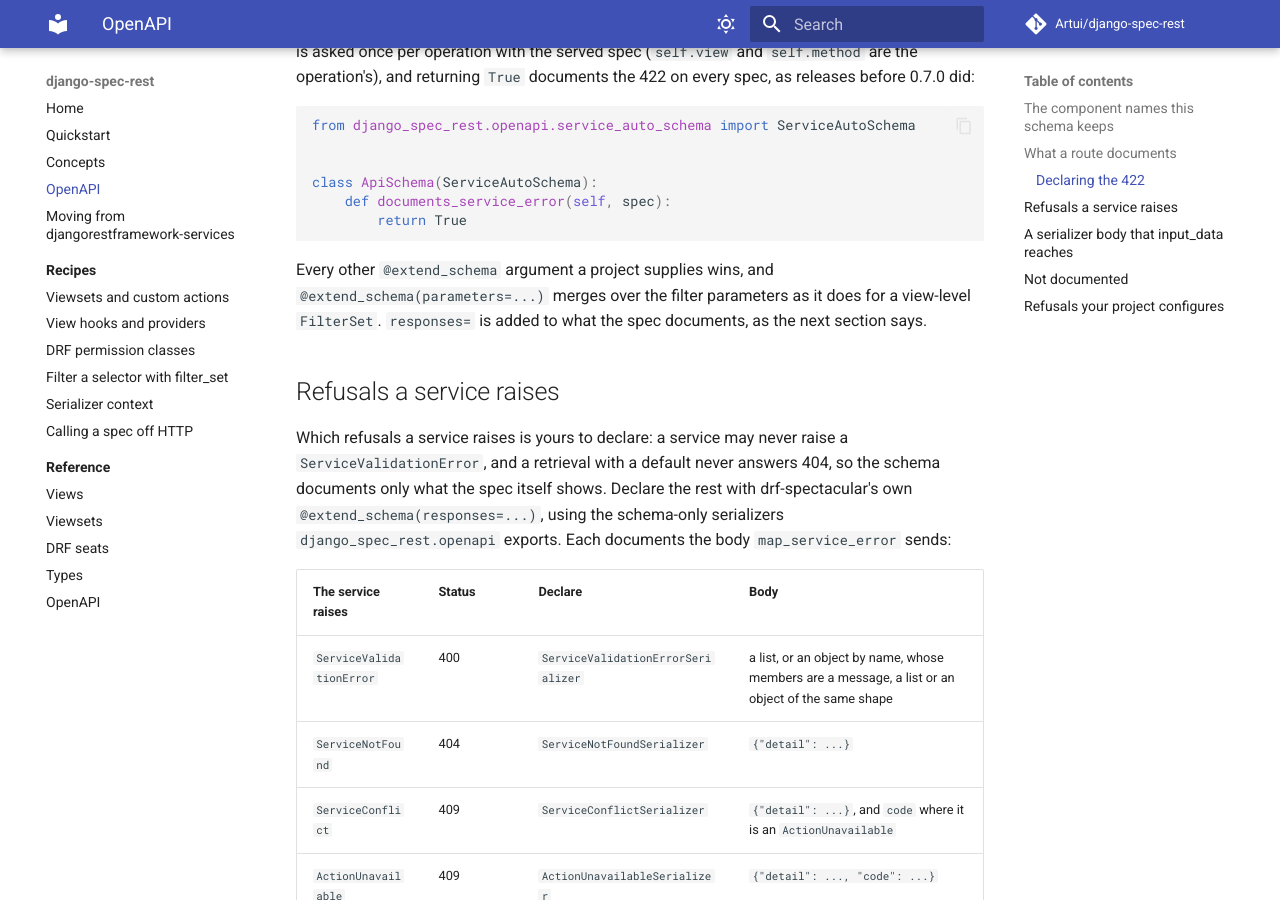
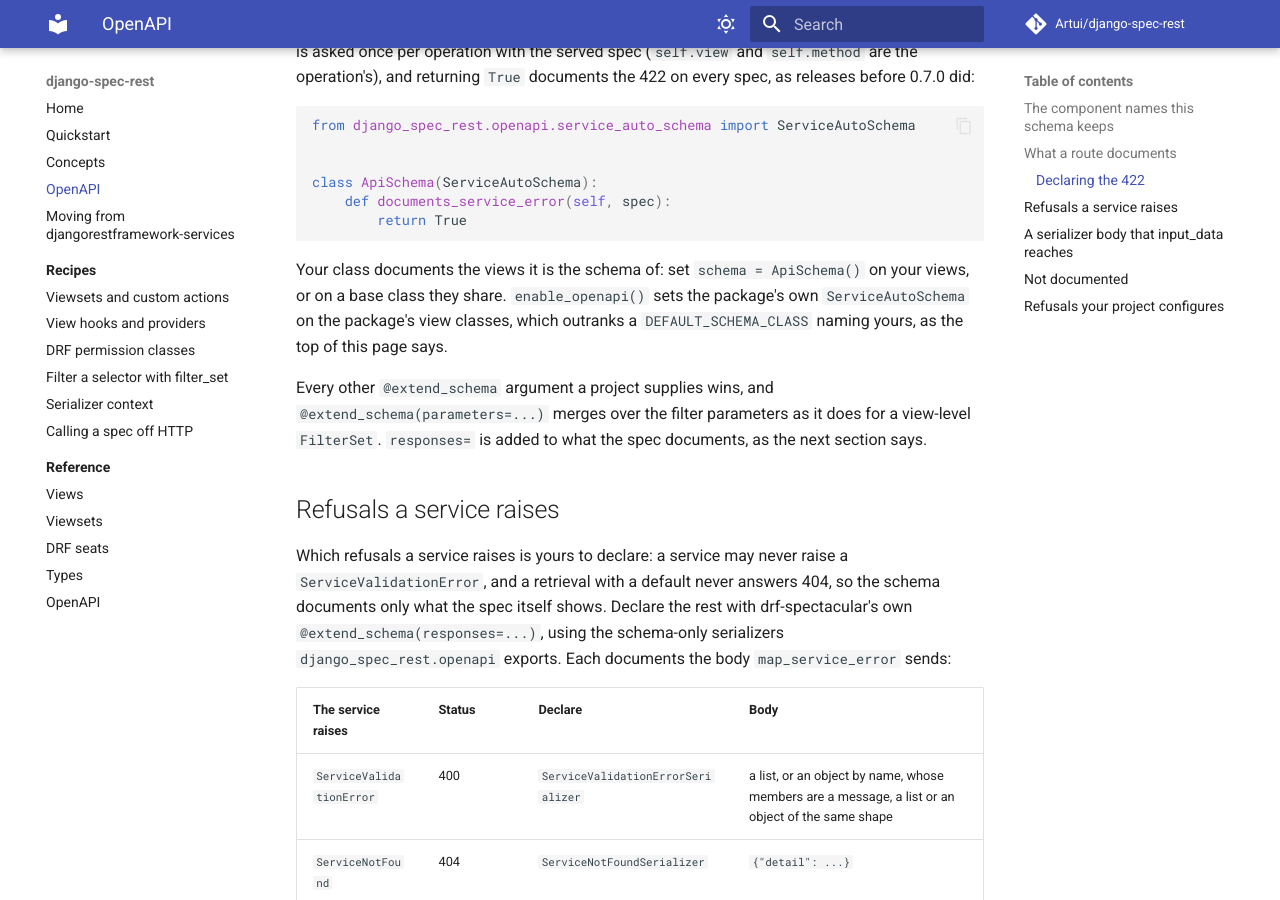
Before and after one commit to Artui/django-spec-rest, an MkDocs documentation site: the page built from docs/openapi.md, in a window 1280 px wide and 900 px high, scrolled down 4471 px. Built offline with MkDocs 1.6.1 and Material for MkDocs 9.7.7, drawn with Linux system fonts in a browser that asks for light colours; comment, search, counter and statistics services are not loaded.

Commit message:
The OpenAPI page says where a schema subclass answering for the 422 is set
Co-Authored-By: Claude Opus 5.5 <noreply@anthropic.com>

````diff
--- a/docs/openapi.md
+++ b/docs/openapi.md
@@ -221,6 +221,12 @@ class ApiSchema(ServiceAutoSchema):
         return True
 ```
 
+Your class documents the views it is the schema of: set `schema = ApiSchema()`
+on your views, or on a base class they share. `enable_openapi()` sets the
+package's own `ServiceAutoSchema` on the package's view classes, which
+outranks a `DEFAULT_SCHEMA_CLASS` naming yours, as the top of this page
+says.
+
 Every other `@extend_schema` argument a project supplies wins, and
 `@extend_schema(parameters=...)` merges over the filter parameters as it does
 for a view-level `FilterSet`. `responses=` is added to what the spec documents,
````
